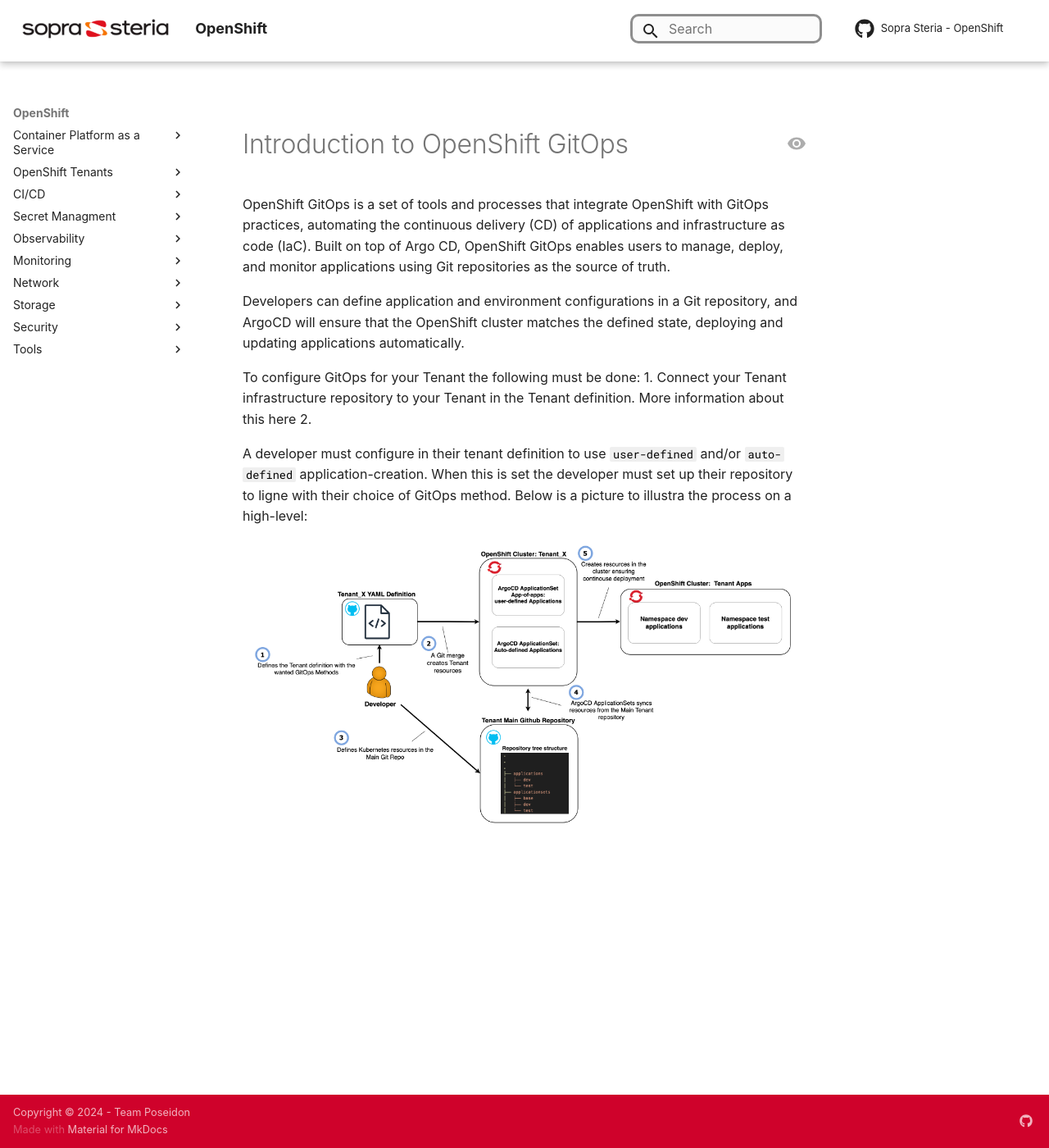
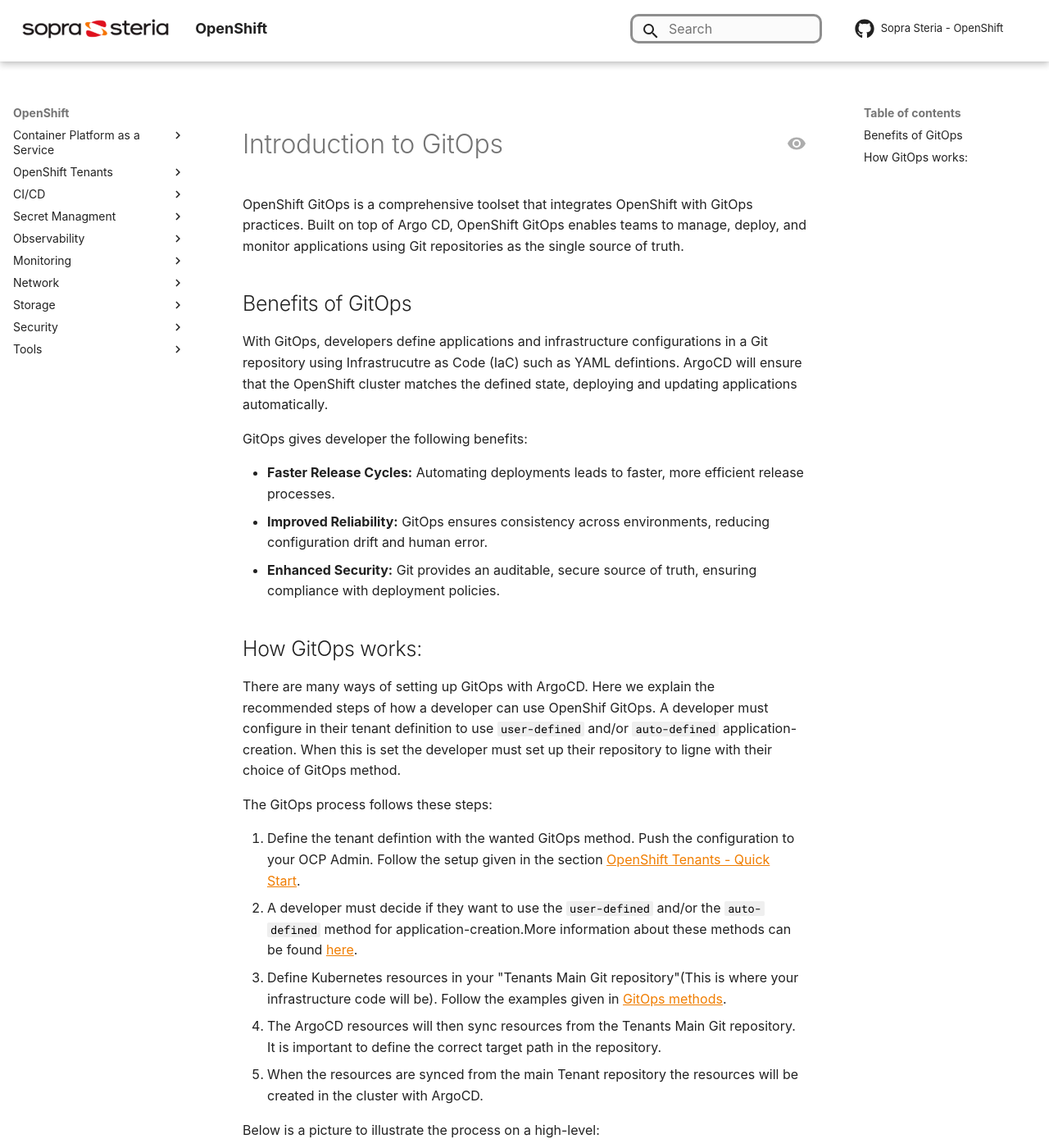
Before and after one commit to Sopra-Steria-Norge-Kubernetes/OpenShift, an MkDocs documentation site: the page built from docs/CI-CD/Introduction-GitOps.md, in a window 1280 px wide and 1400 px high. Shown: the whole window at 82% size. Built offline with MkDocs 1.6.1 and Material for MkDocs 9.7.7, drawn with Linux system fonts in a browser that asks for light colours; some web fonts are replaced; comment, search, counter and statistics services are not loaded; some of the changed text lies outside the part shown.

Commit message:
starting on branch argocd how to

```diff
--- a/docs/CI-CD/Introduction-GitOps.md
+++ b/docs/CI-CD/Introduction-GitOps.md
@@ -5,14 +5,38 @@
 externally-exposed: false
 ---
 
-# Introduction to OpenShift GitOps
-OpenShift GitOps is a set of tools and processes that integrate OpenShift with GitOps practices, automating the continuous delivery (CD) of applications and infrastructure as code (IaC). Built on top of Argo CD, OpenShift GitOps enables users to manage, deploy, and monitor applications using Git repositories as the source of truth.
+# Introduction to GitOps
+OpenShift GitOps is a comprehensive toolset that integrates OpenShift with GitOps practices. Built on top of Argo CD, OpenShift GitOps enables teams to manage, deploy, and monitor applications using Git repositories as the single source of truth.
 
-Developers can define application and environment configurations in a Git repository, and ArgoCD will ensure that the OpenShift cluster matches the defined state, deploying and updating applications automatically.
 
-To configure GitOps for your Tenant the following must be done:
-1. Connect your Tenant infrastructure repository to your Tenant in the Tenant definition. More information about this here
-2.
+## Benefits of GitOps
+With GitOps, developers define applications and infrastructure configurations in a Git repository using Infrastrucutre as Code (IaC) such as YAML defintions.
+ArgoCD will ensure that the OpenShift cluster matches the defined state, deploying and updating applications automatically.
 
-A developer must configure in their tenant definition to use `user-defined` and/or `auto-defined` application-creation. When this is set the developer must set up their repository to ligne with their choice of GitOps method. Below is a picture to illustra the process on a high-level:
+GitOps gives developer the following benefits:
+
+- **Faster Release Cycles:** Automating deployments leads to faster, more efficient release processes.
+- **Improved Reliability:** GitOps ensures consistency across environments, reducing configuration drift and human error.
+- **Enhanced Security:** Git provides an auditable, secure source of truth, ensuring compliance with deployment policies.
+
+
+## How GitOps works:
+There are many ways of setting up GitOps with ArgoCD. Here we explain the recommended steps of how a developer can use OpenShif GitOps.
+A developer must configure in their tenant definition to use `user-defined` and/or `auto-defined` application-creation. When this is set the developer must set up their repository to ligne with their choice of GitOps method.
+
+The GitOps process follows these steps:
+
+1. Define the tenant defintion with the wanted GitOps method. Push the configuration to your OCP Admin. Follow the setup given in the section [OpenShift Tenants - Quick Start](../OpenShift%20Tenants/Orderopenshift-tenant-quick-start-guide.md).
+2. A developer must decide if they want to use the `user-defined` and/or the `auto-defined`  method for application-creation.More information about these methods can be found [here](2s-gitops-methods.md).
+3. Define Kubernetes resources in your "Tenants Main Git repository"(This is where your infrastructure code will be). Follow the examples given in [GitOps methods](2s-gitops-methods.md#getting-started).
+4. The ArgoCD resources will then sync resources from the Tenants Main Git repository. It is important to define the correct target path in the repository.
+5. When the resources are synced from the main Tenant repository the resources will be created in the cluster with ArgoCD.
+
+ Below is a picture to illustrate the process on a high-level:
 ![Alt text](../img/CI-CD/GitOps.png)
+
+
+ When this is set the developer must set up their repository to  with their choice of GitOps method.
+
+ # Best Practices for OpenShift GitOps with ArgoCD
+ ArgoCD is the preferred OpenShift GitOps tool supported by Red Hat. This tool can at first be difficult to use, but by following some best practices can be helpful. See the [OpenShift GitOps Best Practices ](openshift-gitops-best-practices.md) for more information.
```
Also changed, not shown: docs/CI-CD/2s-gitops-methods.md (added, +5 -0 lines).
